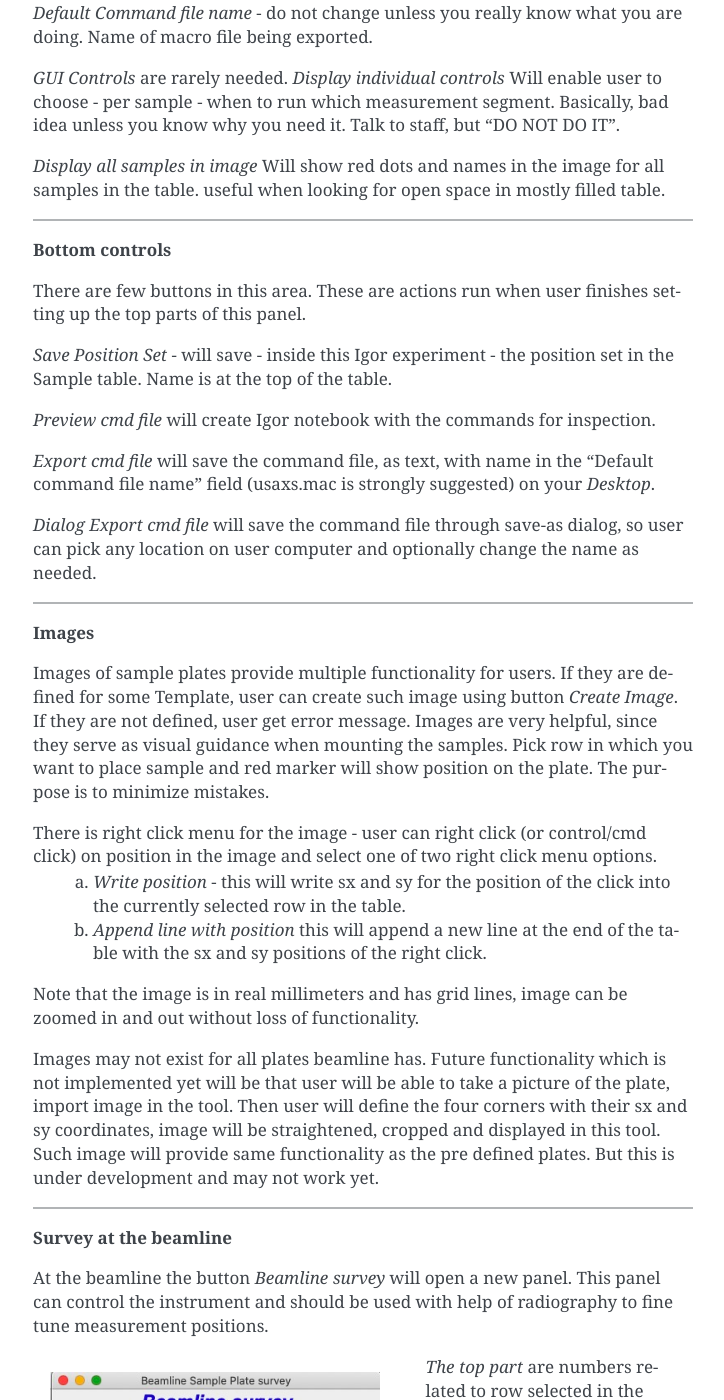
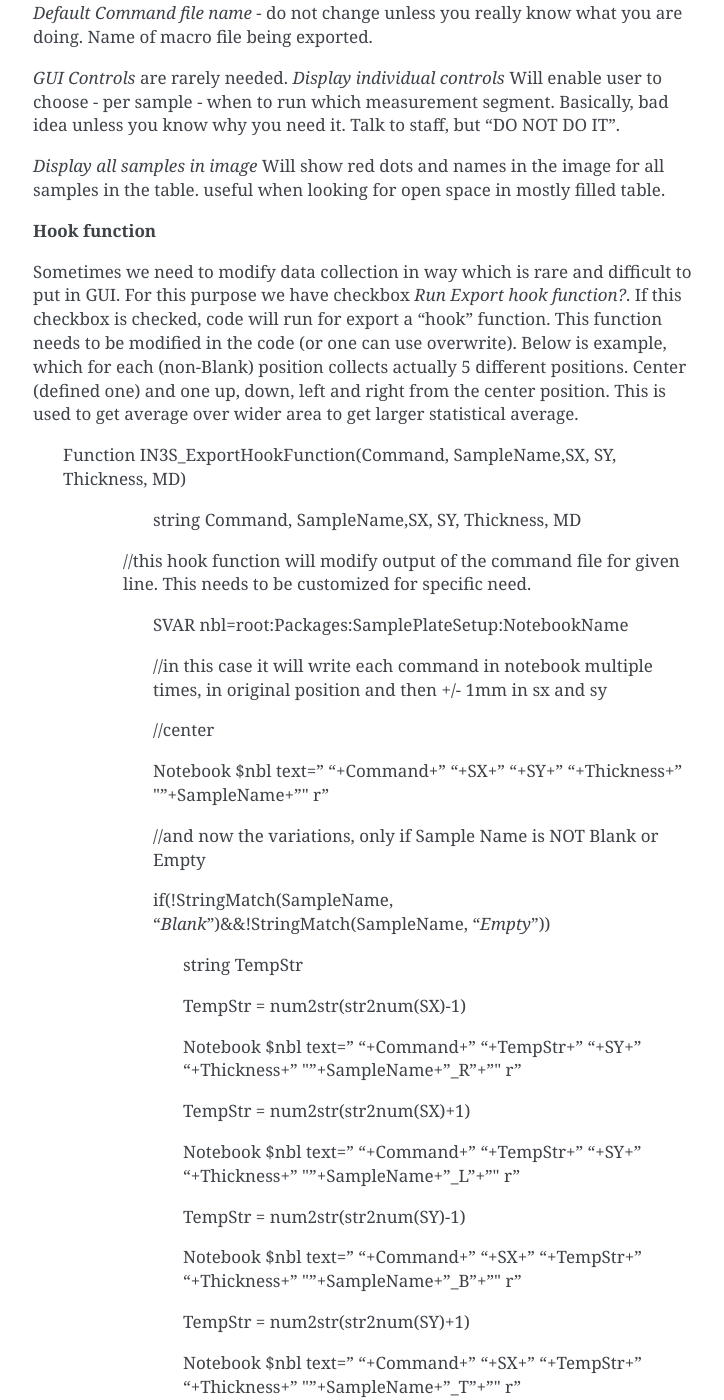
Before and after one commit to jilavsky/SAXS_IgorCodeDocs, a Sphinx documentation site: the page built from docs/source/Indra/SamplePlateSurvey.rst, in a window 1280 px wide and 1400 px high, scrolled down 8629 px. Shown: the whole window, without its empty margins (387-1111 px from the left). Built offline with Sphinx 7.4.7, drawn with Linux system fonts in a browser that asks for light colours.

Commit message:
Update SamplePlateSurvey.rst
Add Hook function description

```diff
--- a/docs/source/Indra/SamplePlateSurvey.rst
+++ b/docs/source/Indra/SamplePlateSurvey.rst
@@ -183,6 +183,53 @@ In this tab user can select various options. The most common one will be options
 
 *Display all samples in image*    Will show red dots and names in the image for all samples in the table. useful when looking for open space in mostly filled table.
 
+**Hook function**
+
+Sometimes we need to modify data collection in way which is rare and difficult to put in GUI. For this purpose we have checkbox *Run Export hook function?*. If this checkbox is checked, code will run for export a "hook" function. This function needs to be modified in the code (or one can use overwrite). Below is example, which for each (non-Blank) position collects actually 5 different positions. Center (defined one) and one up, down, left and right from the center position. This is used to get average over wider area to get larger statistical average.
+
+
+ Function IN3S_ExportHookFunction(Command, SampleName,SX, SY, Thickness, MD)
+
+	 string Command, SampleName,SX, SY, Thickness, MD
+
+  	//this hook function will modify output of the command file for given line. This needs to be customized for specific need.
+
+	 SVAR nbl=root\:Packages\:SamplePlateSetup\:NotebookName
+
+	 //in this case it will write each command in notebook multiple times, in original position and then +/- 1mm in sx and sy
+
+	 //center
+
+	 Notebook $nbl text="      "+Command+"        "+SX+"      "+SY+"      "+Thickness+"      \""+SampleName+"\"  \r"
+
+	 //and now the variations, only if Sample Name is NOT Blank or Empty
+
+	 if(!StringMatch(SampleName, "*Blank*")&&!StringMatch(SampleName, "*Empty*"))
+
+		 string TempStr
+
+		 TempStr = num2str(str2num(SX)-1)
+
+		 Notebook $nbl text="      "+Command+"        "+TempStr+"      "+SY+"      "+Thickness+"      \""+SampleName+"_R"+"\"  \r"
+
+		 TempStr = num2str(str2num(SX)+1)
+
+		 Notebook $nbl text="      "+Command+"        "+TempStr+"      "+SY+"      "+Thickness+"      \""+SampleName+"_L"+"\"  \r"
+
+		 TempStr = num2str(str2num(SY)-1)
+
+		 Notebook $nbl text="      "+Command+"        "+SX+"      "+TempStr+"      "+Thickness+"      \""+SampleName+"_B"+"\"  \r"
+
+		 TempStr = num2str(str2num(SY)+1)
+
+		 Notebook $nbl text="      "+Command+"        "+SX+"      "+TempStr+"      "+Thickness+"      \""+SampleName+"_T"+"\"  \r"
+
+	 endif
+
+   end
+
+
+
 *******
 
 **Bottom controls**
```
